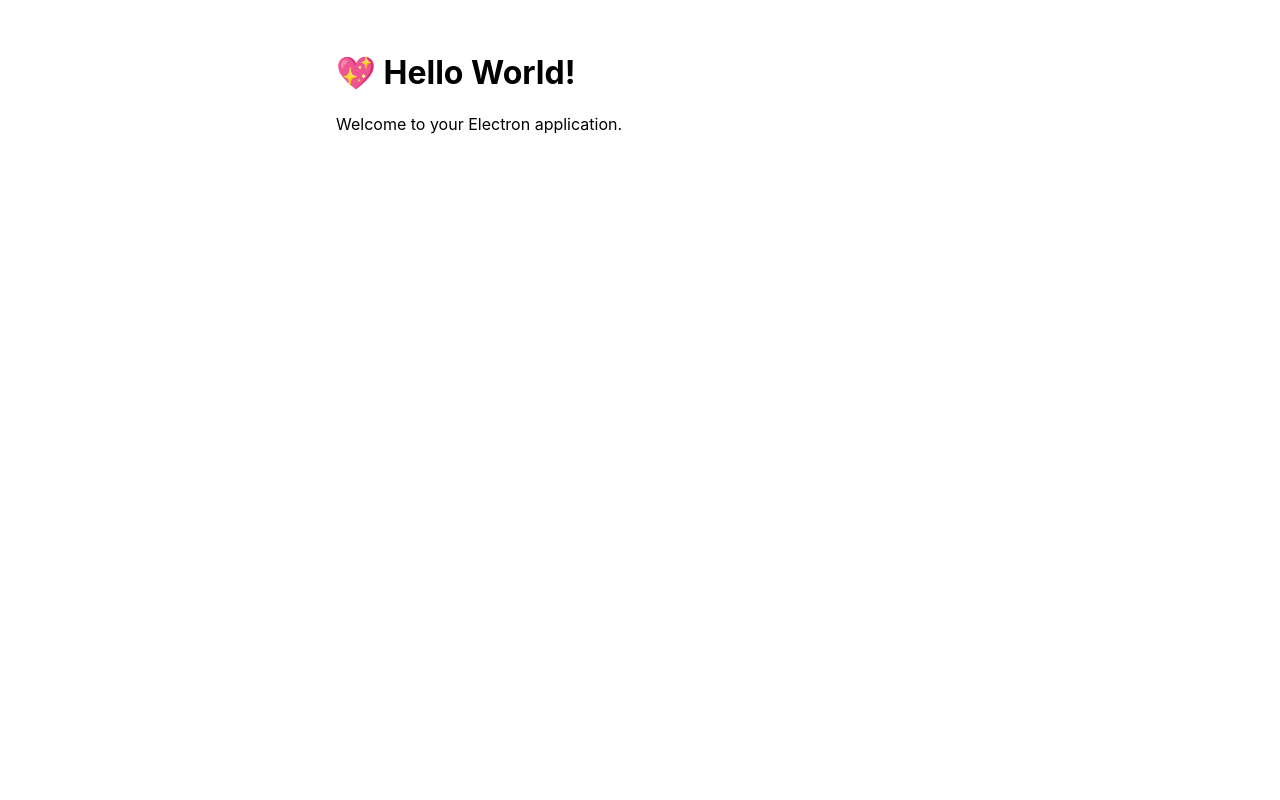
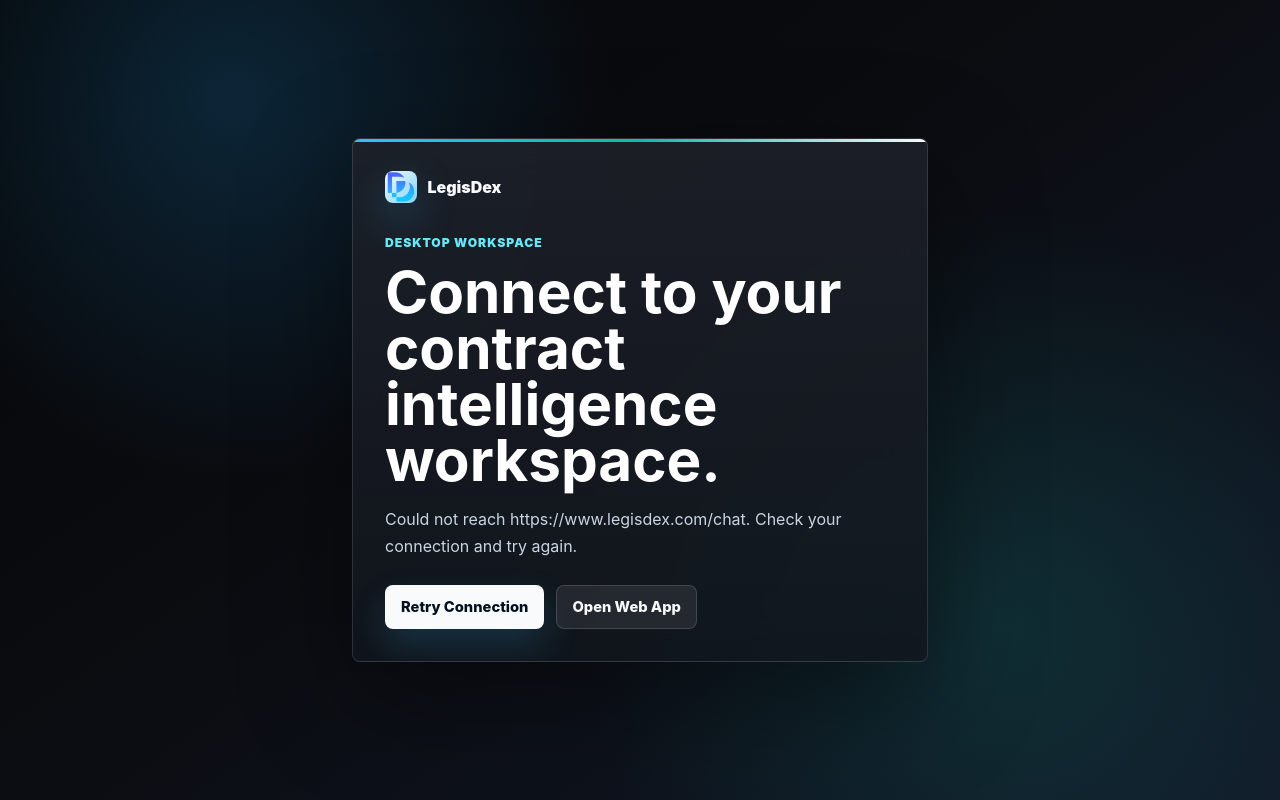
Before and after one commit to LegisDex/legisdex-app, a website built with Vite: page index.html in a window 1280 px wide. Built offline with nearby package versions, Linux system fonts and the light colour scheme.

Commit message:
Create fallback UI for connection status

````diff
--- a/index.html
+++ b/index.html
@@ -1,13 +1,33 @@
 <!doctype html>
-<html>
+<html lang="en">
   <head>
     <meta charset="UTF-8" />
-    <title>Hello World!</title>
-
+    <meta
+      http-equiv="Content-Security-Policy"
+      content="default-src 'self'; script-src 'self'; style-src 'self' 'unsafe-inline'; img-src 'self' data:"
+    />
+    <meta name="viewport" content="width=device-width, initial-scale=1.0" />
+    <link rel="icon" href="/favicon.ico" sizes="any" />
+    <title>LegisDex</title>
   </head>
   <body>
-    <h1>💖 Hello World!</h1>
-    <p>Welcome to your Electron application.</p>
+    <main class="shell">
+      <section class="panel" aria-labelledby="title">
+        <div class="brand">
+          <span class="mark">
+            <img src="/logo-small.png" alt="" />
+          </span>
+          <span>LegisDex</span>
+        </div>
+        <p class="eyebrow">Desktop workspace</p>
+        <h1 id="title">Connect to your contract intelligence workspace.</h1>
+        <p data-status class="status">Checking the LegisDex app...</p>
+        <div class="actions">
+          <button type="button" data-retry>Retry Connection</button>
+          <button type="button" data-browser class="secondary">Open Web App</button>
+        </div>
+      </section>
+    </main>
     <script type="module" src="/src/renderer.ts"></script>
   </body>
 </html>
--- a/src/index.css
+++ b/src/index.css
@@ -1,8 +1,143 @@
+:root {
+  color: #f5f7fb;
+  background: #050505;
+  font-family:
+    Inter, ui-sans-serif, system-ui, -apple-system, BlinkMacSystemFont, "Segoe UI",
+    sans-serif;
+}
+
+* {
+  box-sizing: border-box;
+}
+
 body {
-  font-family:
-    -apple-system, BlinkMacSystemFont, 'Segoe UI', Roboto, Helvetica, Arial,
-    sans-serif;
-  margin: auto;
-  max-width: 38rem;
+  margin: 0;
+  min-width: 320px;
+  min-height: 100vh;
+  background:
+    radial-gradient(circle at 18% 12%, rgba(32, 156, 238, 0.2), transparent 24rem),
+    radial-gradient(circle at 78% 78%, rgba(20, 184, 166, 0.16), transparent 26rem),
+    linear-gradient(145deg, #050505 0%, #0b0d12 48%, #111827 100%);
+}
+
+button {
+  min-height: 44px;
+  border: 0;
+  border-radius: 8px;
+  padding: 0.78rem 1rem;
+  color: #02111f;
+  background: #f8fafc;
+  font: inherit;
+  font-size: 0.92rem;
+  font-weight: 800;
+  cursor: pointer;
+  transition:
+    background 160ms ease,
+    transform 160ms ease,
+    box-shadow 160ms ease;
+  box-shadow: 0 1rem 2.2rem rgba(56, 189, 248, 0.18);
+}
+
+button:hover {
+  background: #bae6fd;
+  transform: translateY(-1px);
+}
+
+button.secondary {
+  color: #f8fafc;
+  background: rgba(255, 255, 255, 0.08);
+  box-shadow: inset 0 0 0 1px rgba(255, 255, 255, 0.14);
+}
+
+button.secondary:hover {
+  background: rgba(255, 255, 255, 0.14);
+}
+
+.shell {
+  display: grid;
+  min-height: 100vh;
+  place-items: center;
+  padding: 3rem 1.25rem;
+}
+
+.panel {
+  position: relative;
+  width: min(100%, 36rem);
+  overflow: hidden;
+  border: 1px solid rgba(255, 255, 255, 0.12);
+  border-radius: 8px;
   padding: 2rem;
+  background:
+    linear-gradient(180deg, rgba(255, 255, 255, 0.08), rgba(255, 255, 255, 0.035)),
+    rgba(8, 12, 20, 0.86);
+  box-shadow:
+    0 2rem 7rem rgba(0, 0, 0, 0.44),
+    inset 0 1px 0 rgba(255, 255, 255, 0.08);
+  backdrop-filter: blur(24px);
 }
+
+.panel::before {
+  position: absolute;
+  inset: 0 0 auto;
+  height: 3px;
+  content: "";
+  background: linear-gradient(90deg, #38bdf8, #14b8a6, #f8fafc);
+}
+
+.brand {
+  display: inline-flex;
+  align-items: center;
+  gap: 0.65rem;
+  margin-bottom: 2rem;
+  color: #f8fafc;
+  font-weight: 900;
+}
+
+.mark {
+  display: grid;
+  width: 2rem;
+  height: 2rem;
+  place-items: center;
+  border-radius: 8px;
+  color: #06111f;
+  background: linear-gradient(135deg, #f8fafc, #7dd3fc);
+  box-shadow: 0 1rem 2.5rem rgba(56, 189, 248, 0.26);
+  overflow: hidden;
+}
+
+.mark img {
+  width: 100%;
+  height: 100%;
+  object-fit: contain;
+}
+
+.eyebrow {
+  margin: 0 0 0.85rem;
+  color: #67e8f9;
+  font-size: 0.76rem;
+  font-weight: 900;
+  letter-spacing: 0.08em;
+  text-transform: uppercase;
+}
+
+h1 {
+  max-width: 12ch;
+  margin: 0;
+  color: #ffffff;
+  font-size: clamp(2.15rem, 7vw, 3.65rem);
+  line-height: 0.96;
+  letter-spacing: 0;
+}
+
+.status {
+  max-width: 30rem;
+  margin: 1.15rem 0 1.6rem;
+  color: #cbd5e1;
+  line-height: 1.65;
+}
+
+.actions {
+  display: flex;
+  flex-wrap: wrap;
+  gap: 0.75rem;
+}
--- a/src/renderer.ts
+++ b/src/renderer.ts
@@ -1,33 +1,68 @@
-/**
- * This file will automatically be loaded by vite and run in the "renderer" context.
- * To learn more about the differences between the "main" and the "renderer" context in
- * Electron, visit:
- *
- * https://electronjs.org/docs/tutorial/process-model
- *
- * By default, Node.js integration in this file is disabled. When enabling Node.js integration
- * in a renderer process, please be aware of potential security implications. You can read
- * more about security risks here:
- *
- * https://electronjs.org/docs/tutorial/security
- *
- * To enable Node.js integration in this file, open up `main.ts` and enable the `nodeIntegration`
- * flag:
- *
- * ```
- *  // Create the browser window.
- *  mainWindow = new BrowserWindow({
- *    width: 800,
- *    height: 600,
- *    webPreferences: {
- *      nodeIntegration: true
- *    }
- *  });
- * ```
- */
-
 import './index.css';
 
-console.log(
-  '👋 This message is being logged by "renderer.ts", included via Vite',
-);
+type DesktopBridge = {
+  getConfig: () => Promise<{
+    url: string;
+    baseUrl: string;
+    allowedPathPrefixes: string[];
+    pathAliases: Record<string, string>;
+    isPackaged: boolean;
+  }>;
+  retry: () => Promise<void>;
+  openExternal: (url: string) => Promise<void>;
+};
+
+declare global {
+  interface Window {
+    legisdexDesktop?: DesktopBridge;
+  }
+}
+
+const statusElement = document.querySelector<HTMLParagraphElement>('[data-status]');
+const retryButton = document.querySelector<HTMLButtonElement>('[data-retry]');
+const browserButton = document.querySelector<HTMLButtonElement>('[data-browser]');
+
+const setStatus = (message: string) => {
+  if (statusElement) {
+    statusElement.textContent = message;
+  }
+};
+
+const getConfig = async () => {
+  if (!window.legisdexDesktop) {
+    return {
+      url: 'https://www.legisdex.com/chat',
+      baseUrl: 'https://www.legisdex.com',
+      allowedPathPrefixes: ['/chat', '/compliance', '/tracker', '/sign-in', '/sign-up'],
+      pathAliases: {
+        '/account': '/chat/account',
+        '/checkout': '/chat/checkout',
+        '/return': '/chat/return',
+      },
+      isPackaged: true,
+    };
+  }
+
+  return window.legisdexDesktop.getConfig();
+};
+
+const init = async () => {
+  const config = await getConfig();
+
+  setStatus(
+    config.isPackaged
+      ? `Could not reach ${config.url}. Check your connection and try again.`
+      : `Could not reach ${config.url}. Start the Next.js app with npm run dev, then retry.`,
+  );
+
+  retryButton?.addEventListener('click', () => {
+    setStatus('Trying to connect to LegisDex...');
+    window.legisdexDesktop?.retry();
+  });
+
+  browserButton?.addEventListener('click', () => {
+    window.legisdexDesktop?.openExternal(config.url);
+  });
+};
+
+init();
````
